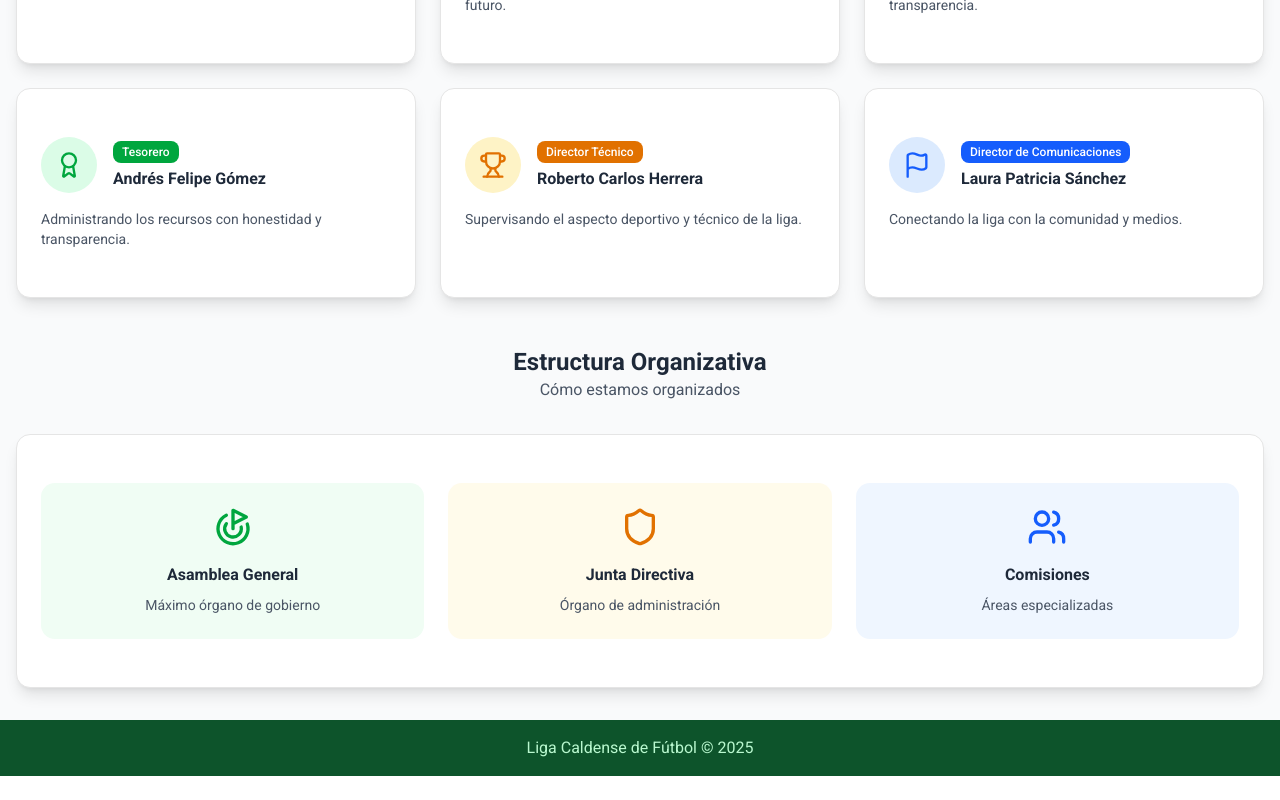
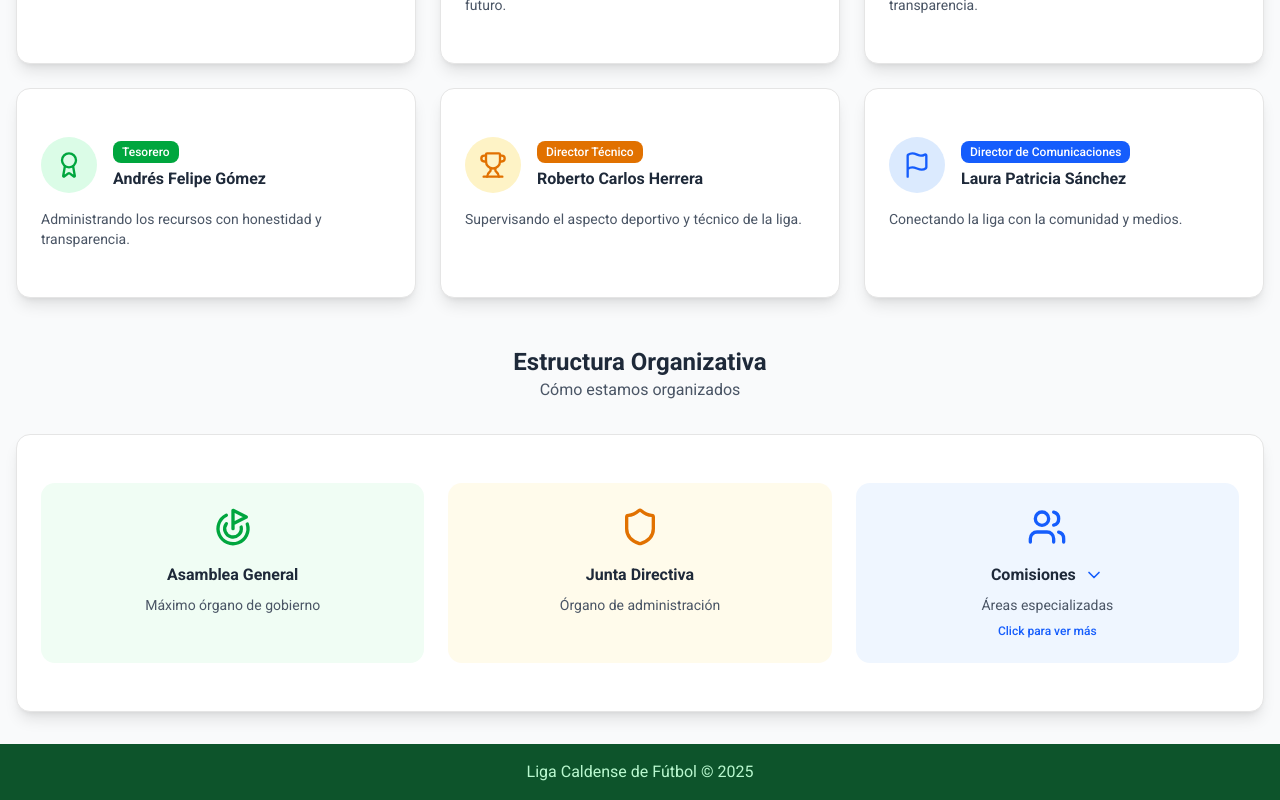
Before and after one commit to eduadsonew-bit/LCF, a Next.js app: page /nosotros/organizacion in a window 1280 px wide. Shown: the part 1144-1944 px from the top of the page. Before the commit the page ends 1920 px from the top, so only its background shows below. Built offline with nearby package versions, Linux system fonts and the light colour scheme.

Commit message:
a4963d57-e4b4-439c-8c93-c7547e7d2fae

```diff
--- a/src/app/nosotros/organizacion/page.tsx
+++ b/src/app/nosotros/organizacion/page.tsx
@@ -1,5 +1,6 @@
 "use client";
 
+import { useState } from "react";
 import Link from "next/link";
 import {
   Users,
@@ -10,13 +11,76 @@ import {
   Award,
   Flag,
   ChevronRight,
+  ChevronDown,
+  ChevronUp,
   Eye,
   Goal,
   Handshake,
   Building2,
+  Scale,
 } from "lucide-react";
 import { Card, CardContent } from "@/components/ui/card";
 import { Badge } from "@/components/ui/badge";
+
+// Componente de Comisiones expandible
+function ComisionesCard() {
+  const [isExpanded, setIsExpanded] = useState(false);
+
+  const comisiones = [
+    {
+      nombre: "Comisión Disciplinaria de la Liga",
+      descripcion: "Encargada de aplicar el régimen disciplinario de la liga"
+    },
+    {
+      nombre: "Comisión Disciplinaria de Torneos",
+      descripcion: "Responsible de la disciplina en los torneos oficiales"
+    },
+    {
+      nombre: "Comisión de Apelaciones",
+      descripcion: "Órgano de revisión de decisiones disciplinarias"
+    }
+  ];
+
+  return (
+    <div
+      className={`text-center p-6 bg-blue-50 rounded-xl cursor-pointer transition-all duration-300 ${isExpanded ? 'md:col-span-1 md:row-span-1' : ''}`}
+      onClick={() => setIsExpanded(!isExpanded)}
+    >
+      <div className="flex items-center justify-center gap-2">
+        <Users className="h-10 w-10 text-blue-600 mx-auto mb-4" />
+      </div>
+      <div className="flex items-center justify-center gap-2 mb-2">
+        <h3 className="font-bold text-gray-800">Comisiones</h3>
+        {isExpanded ? (
+          <ChevronUp className="h-5 w-5 text-blue-600" />
+        ) : (
+          <ChevronDown className="h-5 w-5 text-blue-600" />
+        )}
+      </div>
+      <p className="text-gray-600 text-sm mb-2">Áreas especializadas</p>
+      <p className="text-blue-600 text-xs font-medium">Click para ver más</p>
+
+      {isExpanded && (
+        <div className="mt-4 space-y-3 text-left animate-in fade-in duration-200">
+          {comisiones.map((comision, index) => (
+            <div
+              key={index}
+              className="bg-white p-3 rounded-lg shadow-sm border border-blue-100 hover:border-blue-300 transition-colors"
+            >
+              <div className="flex items-start gap-2">
+                <Scale className="h-4 w-4 text-blue-600 mt-0.5 flex-shrink-0" />
+                <div>
+                  <h4 className="font-semibold text-gray-800 text-sm">{comision.nombre}</h4>
+                  <p className="text-gray-500 text-xs mt-0.5">{comision.descripcion}</p>
+                </div>
+              </div>
+            </div>
+          ))}
+        </div>
+      )}
+    </div>
+  );
+}
 
 export default function OrganizacionPage() {
   // Valores de la liga
@@ -243,11 +307,7 @@ export default function OrganizacionPage() {
                   <h3 className="font-bold text-gray-800 mb-2">Junta Directiva</h3>
                   <p className="text-gray-600 text-sm">Órgano de administración</p>
                 </div>
-                <div className="text-center p-6 bg-blue-50 rounded-xl">
-                  <Users className="h-10 w-10 text-blue-600 mx-auto mb-4" />
-                  <h3 className="font-bold text-gray-800 mb-2">Comisiones</h3>
-                  <p className="text-gray-600 text-sm">Áreas especializadas</p>
-                </div>
+                <ComisionesCard />
               </div>
             </CardContent>
           </Card>
```
